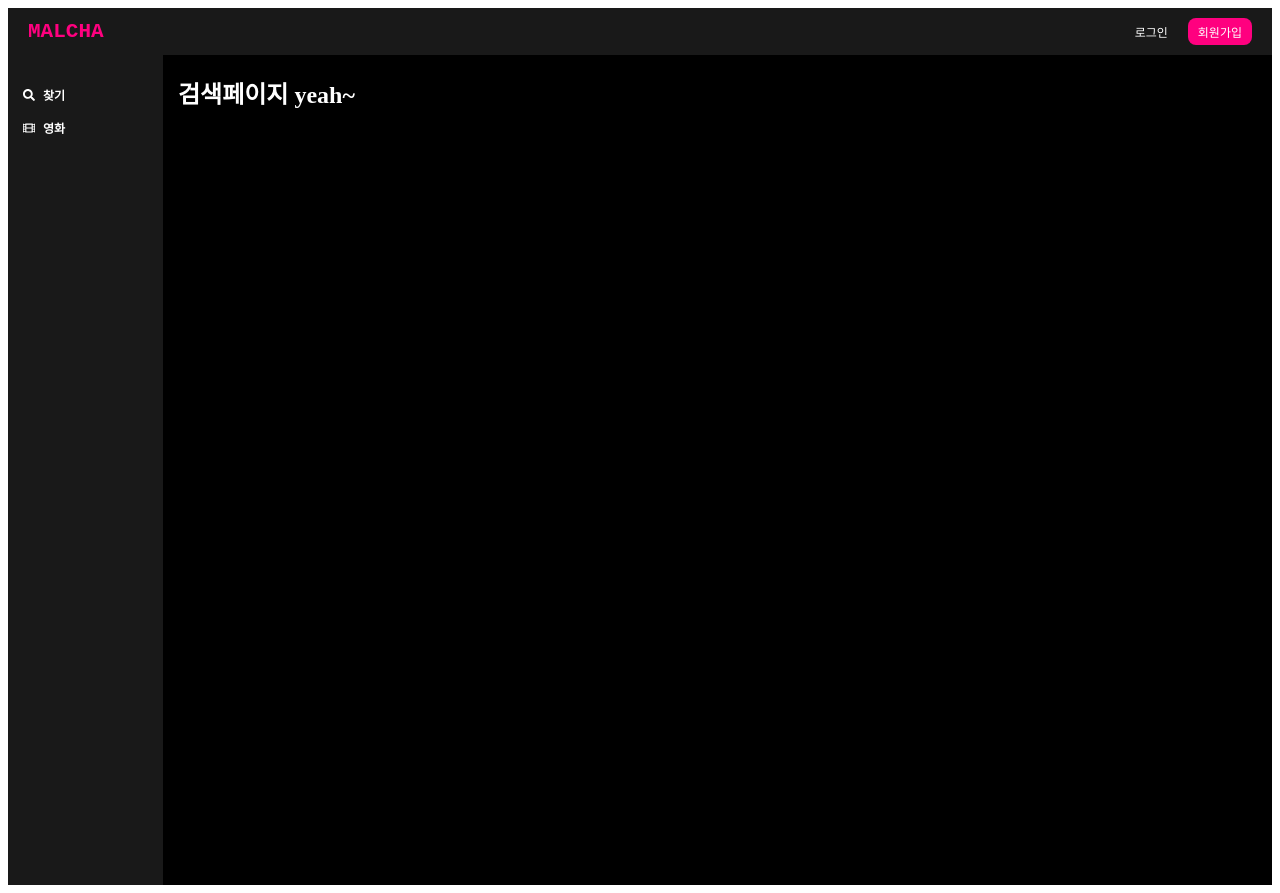
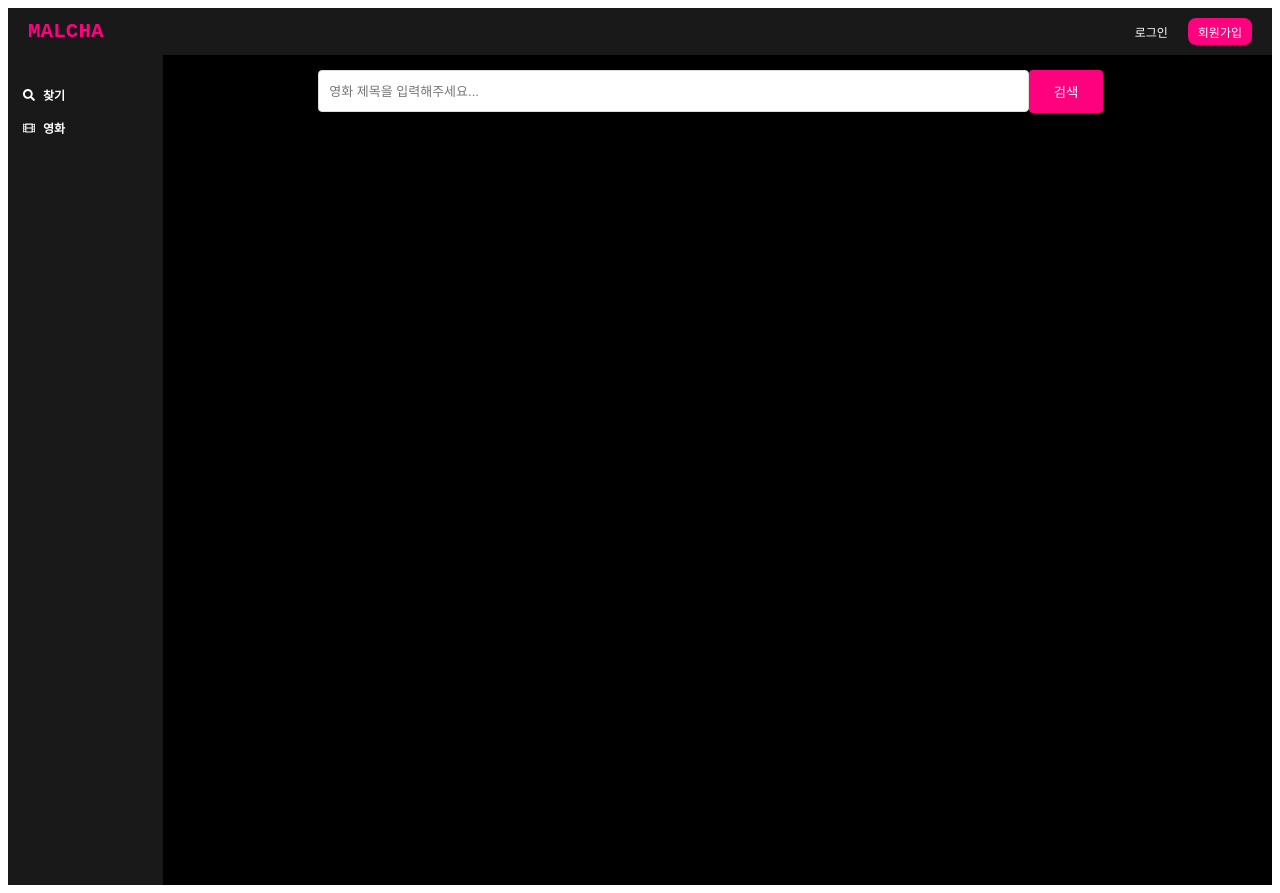
Before and after one commit to GraceMJE/Developing_Over-the-Top_WebSite, a React (Vite) app in the folder Movie_WebSite_MALCHA/: page /Search in a window 1280 px wide. Built offline with nearby package versions, Linux system fonts and the light colour scheme.

Commit message:
검색기능 구현

```diff
--- a/Movie_WebSite_MALCHA/src/components/categoryMovieList.jsx
+++ b/Movie_WebSite_MALCHA/src/components/categoryMovieList.jsx
@@ -37,10 +37,16 @@ const CardView = styled.div`
     justify-content: center;
     color: white;
     margin-bottom: 27px;
-    cursor: pointer; // 커서 스타일 추가
+    cursor: pointer;
 `;
 
-// Custom Hook
+const NoResultsMessage = styled.div`
+  font-size: 18px;
+  color: white;
+  text-align: center;
+  margin-top: 20px;
+`;
+
 const useFetchMovies = (fetchURL) => {
     const [movies, setMovies] = React.useState([]);
     const [loading, setLoading] = React.useState(true);
@@ -64,17 +70,24 @@ const useFetchMovies = (fetchURL) => {
     return { movies, loading, error };
 };
 
-// CategoryMovieList Component
-const CategoryMovieList = ({ fetchURL, sourceURL }) => {
+
+const CategoryMovieList = ({ fetchURL }) => {
     const { movies, loading, error } = useFetchMovies(fetchURL);
-    const navigate = useNavigate(); // useNavigate 훅 사용
+    const navigate = useNavigate();
 
     const handleMovieClick = (movieId) => {
         navigate(`/MovieDescription/${movieId}`); // 상세 페이지로 이동
     };
 
+    const sourceURL = (path) => `https://image.tmdb.org/t/p/w500${path}`;
+
     if (loading) return <div>로딩 중...</div>;
     if (error) return <div>오류 발생: {error.message}</div>;
+
+    // 영화가 없을 경우 메시지 출력
+    if (movies.length === 0) {
+        return <NoResultsMessage>검색 결과가 없습니다.</NoResultsMessage>;
+    }
 
     return (
         <MovieCardContainer>
--- a/Movie_WebSite_MALCHA/src/pages/Search.jsx
+++ b/Movie_WebSite_MALCHA/src/pages/Search.jsx
@@ -1,7 +1,94 @@
-import React from 'react';
+import React, { useState, useEffect } from 'react';
+import styled from 'styled-components';
+import CategoryMovieList from '../components/categoryMovieList';
+import { useNavigate, useLocation } from 'react-router-dom';  // react-router-dom 사용
+import { myAPIkey } from '../myAPI';  // API 키 가져오기
+
+const SearchContainer = styled.div`
+  display: flex;
+  flex-direction: column;
+  width: 100%;
+  height: 100vh;
+`;
+
+const SearchBar = styled.div`
+  display: flex;
+  flex-direction: row;
+  width: 100%;
+  max-width: 800px;
+  margin-left: 14%;
+`;
+
+const SearchBarInput = styled.input`
+  width: 100%;
+  height: 20px;
+  padding: 10px;
+  font-size: 13px;
+  border: 1px solid #ddd;
+  border-radius: 4px;
+  margin: 15px 0 0 0;
+`;
+
+const SearchButton = styled.button`
+  background-color: #FF007F;
+  width: 80px;
+  height: 43px;
+  color: white;
+  padding: 10px 20px;
+  margin: 15px 15px 15px 0;
+  border: none;
+  border-radius: 4px;
+  cursor: pointer;
+  transition: background-color 0.3s ease;
+  &:hover {
+    background-color: pink;
+  }
+`;
 
 const Search = () => {
-    return <h2 style={{ color: 'white', marginLeft: '15px' }}>검색페이지 yeah~</h2>
-}
+  const [searchQuery, setSearchQuery] = useState(''); // 검색어 상태
+  const [fetchURL, setFetchURL] = useState(''); // 영화 데이터를 가져올 URL
+  const navigate = useNavigate();
+  const location = useLocation();
+
+  // URL에서 쿼리 파라미터를 가져와서 검색어 상태를 설정
+  useEffect(() => {
+    const queryParams = new URLSearchParams(location.search);
+    const query = queryParams.get('query');
+    if (query) {
+      setSearchQuery(query);
+      setFetchURL(`https://api.themoviedb.org/3/search/movie?api_key=${myAPIkey}&query=${query}&language=ko-KR`);
+    }
+  }, [location.search]);
+
+  // 검색어 입력 변경
+  const handleSearchChange = (e) => {
+    setSearchQuery(e.target.value);
+  };
+
+  // 검색 버튼 클릭 시 URL에 검색어 추가
+  const handleSearchClick = () => {
+    if (searchQuery.trim()) {
+      navigate(`?query=${searchQuery}`); // URL에 query 파라미터 추가
+    }
+  };
+
+  return (
+    <SearchContainer>
+      <SearchBar>
+        <SearchBarInput
+          type="text"
+          value={searchQuery}
+          onChange={handleSearchChange}
+          placeholder="영화 제목을 입력해주세요..."
+        />
+        <SearchButton onClick={handleSearchClick}>검색</SearchButton>
+      </SearchBar>
+
+      {/* fetchURL이 설정되면 영화 목록을 보여줌 */}
+      {fetchURL && <CategoryMovieList fetchURL={fetchURL} />}
+    </SearchContainer>
+  );
+};
 
 export default Search;
```
